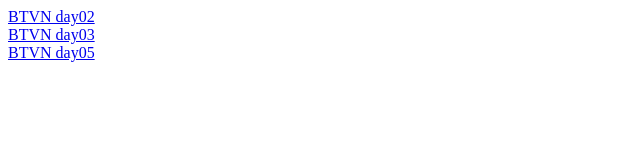
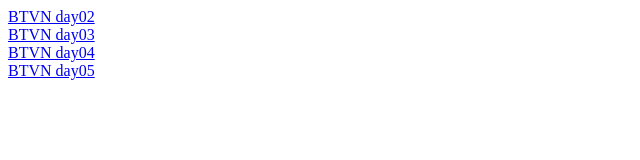
Before and after one commit to huytqph46494/BTVN_CODEFARM, a plain HTML site: page index.html in a window 1280 px wide. Shown: the whole page, without its empty margins (0-640 px from the left). Drawn offline with Linux system fonts and the light colour scheme.

Commit message:
btvn day04

```diff
--- a/index.html
+++ b/index.html
@@ -10,6 +10,8 @@
     <br>
     <a href="./day03/btvn.html">BTVN day03</a>
     <br>
+    <a href="./day04/btvn.html">BTVN day04</a>
+    <br>
     <a href="./day05/btvn.html">BTVN day05</a>
 </body>
 </html>
```
